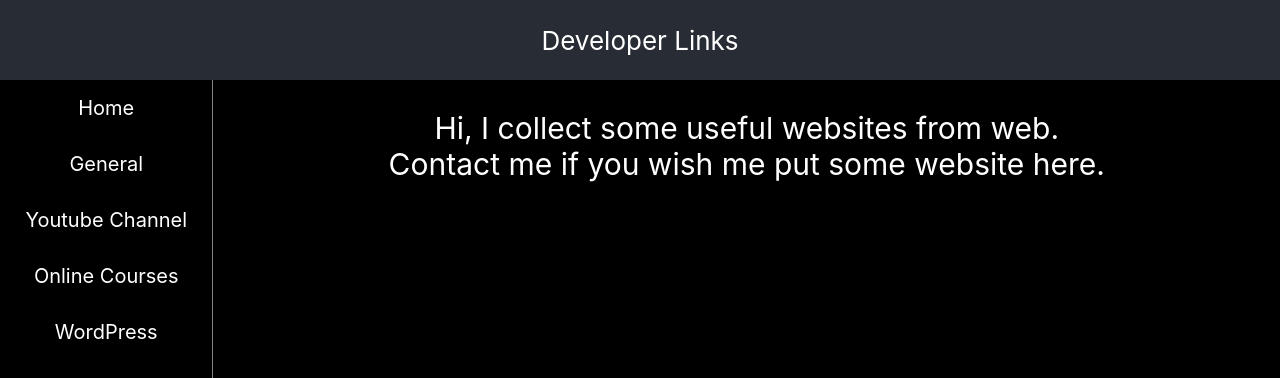
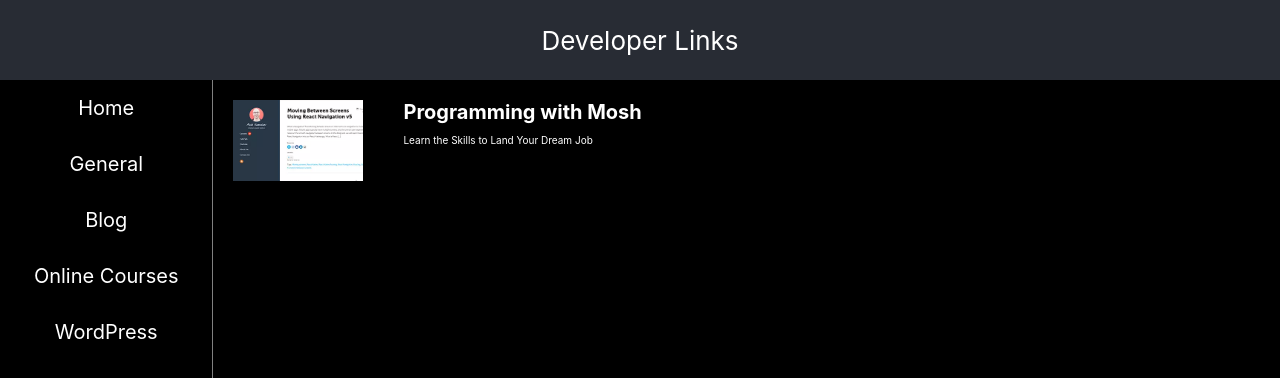
Before and after one commit to catsheue/developer-links, a React (Create React App) app: page /blog in a window 1280 px wide. Shown: the top 378 px of the page. Built offline with nearby package versions, Linux system fonts and the light colour scheme.

Commit message:
[Add] link

```diff
--- a/src/App.js
+++ b/src/App.js
@@ -8,7 +8,7 @@
   NavLink,
 } from "react-router-dom";
 import SiteList from "./components/SiteList";
-import { courseList, generalList, wordpressList } from "./config/list";
+import {blogList, courseList, generalList, wordpressList} from "./config/list";
 
 const ContentWrapper = styled.div`
   display: flex;
@@ -57,8 +57,11 @@
                 <NavLink to="/general">General</NavLink>
               </li>
               <li>
-                <NavLink to="/general">Youtube Channel</NavLink>
+                <NavLink to="/blog">Blog</NavLink>
               </li>
+              {/*<li>*/}
+              {/*  <NavLink to="/general">Youtube Channel</NavLink>*/}
+              {/*</li>*/}
               <li>
                 <NavLink to="/courses">Online Courses</NavLink>
               </li>
@@ -71,6 +74,9 @@
             <Switch>
               <Route path="/general">
                 <SiteList list={generalList} />
+              </Route>
+              <Route path="/blog">
+                <SiteList list={blogList} />
               </Route>
               <Route path="/courses">
                 <SiteList list={courseList} />
--- a/src/config/list.js
+++ b/src/config/list.js
@@ -5,6 +5,16 @@
 import WPBeginner from "../styles/images/wpbeginner.webp";
 import Morioh from "../styles/images/morioh.webp";
 import SamanthaMing from "../styles/images/samanthaming.webp";
+import Mosh from '../styles/images/mosh.webp';
+
+export const blogList = [
+  {
+    title: "Programming with Mosh",
+    link: "https://programmingwithmosh.com/",
+    image: Mosh,
+    description: "Learn the Skills to Land Your Dream Job",
+  },
+];
 
 export const generalList = [
   {
@@ -47,7 +57,7 @@
     description: "Online Courses - Anytime, Anywhere",
   },
 ];
-export const blogList = [];
+
 export const wordpressList = [
   {
     title: "WPBeginner",
```
Also changed, not shown: src/styles/images/mosh.webp (added).
